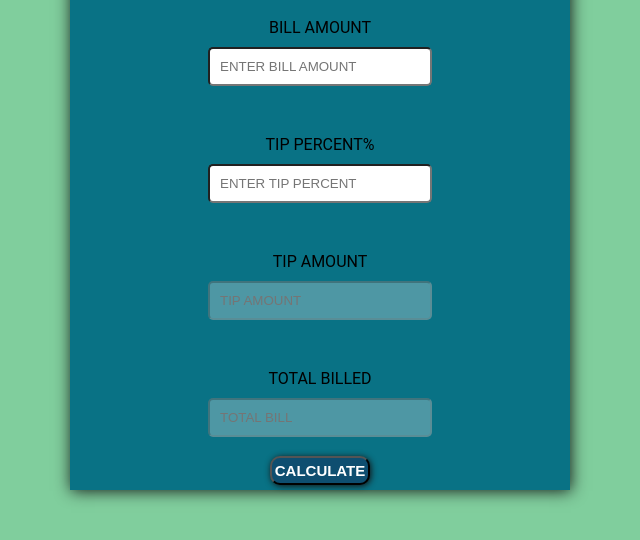
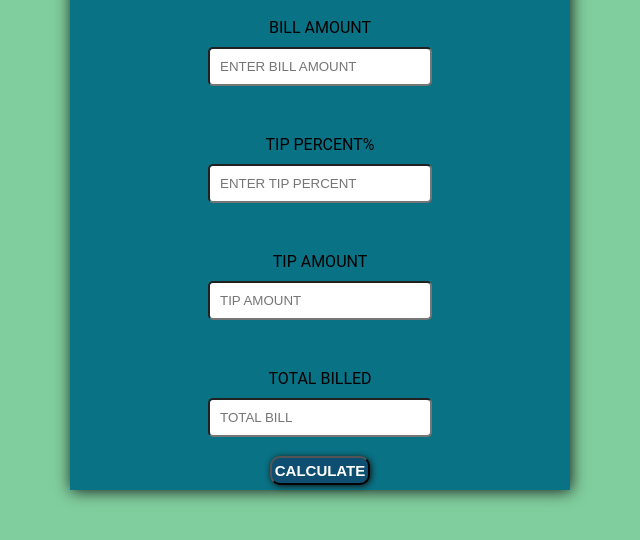
Before and after one commit to shivani1412/tipcalculator, a plain HTML site: page index.html in a window 1280 px wide. Shown: the part 160-700 px from the top of the page, without its empty margins (430-1070 px from the left). Drawn offline with Linux system fonts and the light colour scheme.

Commit message:
Update index.html

```diff
--- a/index.html
+++ b/index.html
@@ -16,9 +16,9 @@
         <label>TIP PERCENT%</label>
         <input type="text" id="tipperc" placeholder="ENTER TIP PERCENT"><br>
         <label>TIP AMOUNT</label>
-        <input type="text" id="tipamount" placeholder="TIP AMOUNT" disabled><br>
+        <input type="text" id="tipamount" placeholder="TIP AMOUNT" ><br>
         <label>TOTAL BILLED</label>
-        <input type="text" id="totalbilled" placeholder="TOTAL BILL" disabled><br>
+        <input type="text" id="totalbilled" placeholder="TOTAL BILL" ><br>
         <button onclick="tipcalcy()">CALCULATE</button>
     </div>
     <script src="script.js"></script>
```
